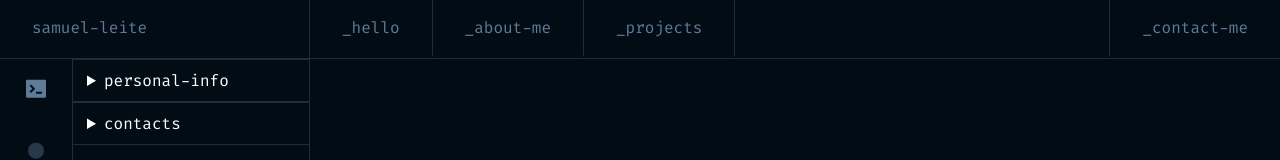
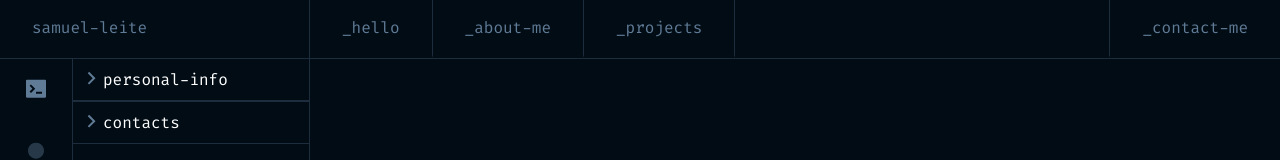
Before and after one commit to samuelleitee/portfolio, a React (Vite) app: page / in a window 1280 px wide. Shown: the top 160 px of the page. Built offline with nearby package versions, Linux system fonts and the light colour scheme; the HTML template or start-up script is replaced by a standard one.

Commit message:
style: fixed accordion border styles

```diff
--- a/src/components/Accordion/Accordion.module.css
+++ b/src/components/Accordion/Accordion.module.css
@@ -6,19 +6,18 @@
 .details summary {
     max-width: 100%;
     padding: 0.625rem 0.875rem;
-    border-top: 1px solid #1E2D3D;
-    border-bottom: 1px solid #1E2D3D;
+    border-bottom: 1px solid #1e2d3d;
     cursor: pointer;
-    /* list-style-image: url("../../assets/svg/expand.svg"); */
+    list-style-image: url("../../assets/svg/expand.svg");
 }
 
 .details div {
     padding: 0.625rem 0.875rem;
 }
 
-/* .details:nth-child(1) summary {
-    border-top: 0;
-} */
+.details:nth-child(2) summary {
+    border-top: 1px solid #1e2d3d;
+}
 
 .element {
     display: flex;
```
